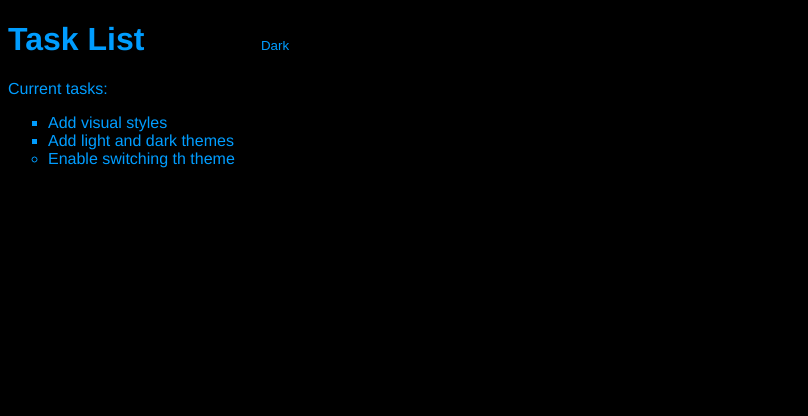
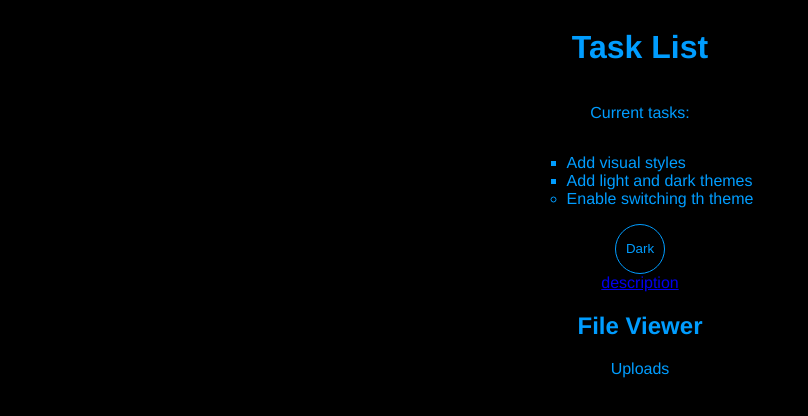
Before and after one commit to ricardoazcosta/CertificacaoMicrosoft, a plain HTML site: page simple-site/index.html in a window 1280 px wide. Shown: the whole page, without its empty margins (0-808 px from the left). Drawn offline with Linux system fonts and the light colour scheme.

Commit message:
add display flex no body

```diff
--- a/simple-site/app.js
+++ b/simple-site/app.js
@@ -14,6 +14,7 @@
             this.textContent = "Light";
         }
 
+        console.log('current class name: ' + className);
 
 
 
--- a/simple-site/index.html
+++ b/simple-site/index.html
@@ -18,5 +18,11 @@
         <li>Enable switching th theme</li>
     </ul>
     <button class="btn">Dark</button>
+
+    <a href="#" aria-label="Widget description">description</a>
+    <h2 id="tree-label">File Viewer</h2>
+    <div role="tree" aria-labelledby="tree-label">
+        <div role="treeitem" aria-expanded="false" tabindex="0">Uploads</div>
+    </div>
 </body>
 </html>
--- a/simple-site/main.css
+++ b/simple-site/main.css
@@ -1,17 +1,18 @@
-
-
 :root {
-    --blue:rgb(0, 157, 255);
-    --white:#fff;
-    --black:#000;
+    --blue: rgb(0, 157, 255);
+    --white: #fff;
+    --black: #000;
 }
 
 
-body{
+body {
     background: var(--bg);
     color: var(--fontColor);
     font-family: Helvetica, sans-serif;
-
+    display: flex;
+    flex-direction: column;
+    justify-content: center;
+    align-items: center;
 }
 
 
@@ -20,15 +21,15 @@ li {
     list-style: circle;
 }
 
-.list{
-list-style: square;
+.list {
+    list-style: square;
 }
 
 
 
 .light-theme {
     --bg: var(--blue);
-    --fontColor:var(--black);
+    --fontColor: var(--black);
     --btnBg: var(--black);
     --btnFontColor: var(--white);
 
@@ -42,12 +43,9 @@ list-style: square;
 .btn {
     color: var(--btnFontColor);
     background: var(--btnBg);
-    position: absolute;
-    top: 20px;
-    left: 250px;
     height: 50px;
     width: 50px;
     border-radius: 50%;
-    border: none;
-
+    border: 1px solid;
+    cursor: pointer;
 }
```
